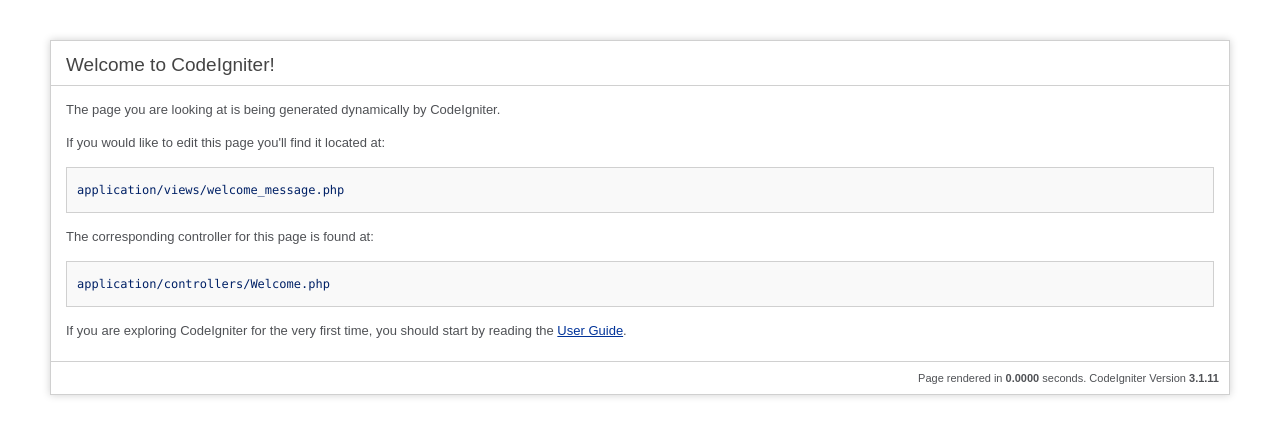
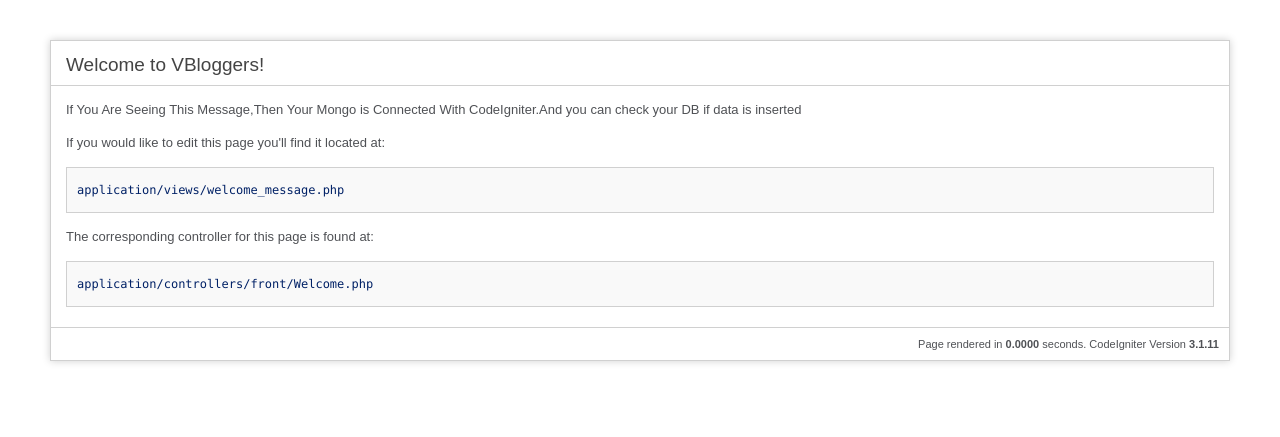
Before and after one commit to TejaswiReddy2/phpmongocodeiniter, a CodeIgniter app: the page made by application/views/welcome_message.php in a window 1280 px wide. Shown: the top 437 px of the page. Run offline with CodeIgniter, Linux system fonts and the light colour scheme.

Commit message:
First commit

```diff
--- a/application/config/routes.php
+++ b/application/config/routes.php
@@ -49,6 +49,6 @@ defined('BASEPATH') OR exit('No direct script access allowed');
 | Examples:	my-controller/index	-> my_controller/index
 |		my-controller/my-method	-> my_controller/my_method
 */
-$route['default_controller'] = 'welcome';
+$route['default_controller'] = 'front/welcome/index';
 $route['404_override'] = '';
 $route['translate_uri_dashes'] = FALSE;
--- a/application/controllers/Welcome.php
+++ b/application/controllers/front/Welcome.php
@@ -17,10 +17,9 @@ class Welcome extends CI_Controller {
 		$param['userEmail']  		=		"info@vbloggers.in";
 		$data = $this->common_model->addData('inter_users',$param);
 		if($data):
-			echo "Data inserted";die;
+			$this->load->view('welcome_message');
 		else:
 			echo "Something went wrong";die;
 		endif;
-		$this->load->view('welcome_message');
 	}
 }
--- /dev/null
+++ b/application/core/MY_Router.php
@@ -0,0 +1,54 @@
+<?php
+/**
+ * Override Set default controller
+ *
+ * @author : amit
+ *
+ * @return  void
+ */
+class MY_Router extends CI_Router {
+    protected function _set_default_controller() {
+
+        if (empty($this->default_controller)) {
+
+            show_error('Unable to determine what should be displayed. A default route has not been specified in the routing file.');
+        }
+        // Is the method being specified?
+        if (sscanf($this->default_controller, '%[^/]/%s', $class, $method) !== 2) {
+            $method = 'index';
+        }
+
+        // This is what I added, checks if the class is a directory
+        if( is_dir(APPPATH.'controllers/'.$class) ) {
+
+            // Set the class as the directory
+
+            $this->set_directory($class);
+
+            // $method is the class
+
+            $class = $method;
+
+            // Re check for slash if method has been set
+
+            if (sscanf($method, '%[^/]/%s', $class, $method) !== 2) {
+                $method = 'index';
+            }
+        }
+
+        if ( ! file_exists(APPPATH.'controllers/'.$this->directory.ucfirst($class).'.php')) {
+
+            // This will trigger 404 later
+
+            return;
+        }
+        $this->set_class($class);
+        $this->set_method($method);
+        // Assign routed segments, index starting from 1
+        $this->uri->rsegments = array(
+            1 => $class,
+            2 => $method
+        );
+        log_message('debug', 'No URI present. Default controller set.');
+    }
+}
--- a/application/views/welcome_message.php
+++ b/application/views/welcome_message.php
@@ -4,7 +4,7 @@ defined('BASEPATH') OR exit('No direct script access allowed');
 <html lang="en">
 <head>
 	<meta charset="utf-8">
-	<title>Welcome to CodeIgniter</title>
+	<title>Welcome to VBloggers</title>
 
 	<style type="text/css">
 
@@ -68,18 +68,18 @@ defined('BASEPATH') OR exit('No direct script access allowed');
 <body>
 
 <div id="container">
-	<h1>Welcome to CodeIgniter!</h1>
+	<h1>Welcome to VBloggers!</h1>
 
 	<div id="body">
-		<p>The page you are looking at is being generated dynamically by CodeIgniter.</p>
+		<p>If You Are Seeing This Message,Then Your Mongo is Connected With CodeIgniter.And you can check your DB if data is inserted</p>
 
 		<p>If you would like to edit this page you'll find it located at:</p>
 		<code>application/views/welcome_message.php</code>
 
 		<p>The corresponding controller for this page is found at:</p>
-		<code>application/controllers/Welcome.php</code>
+		<code>application/controllers/front/Welcome.php</code>
 
-		<p>If you are exploring CodeIgniter for the very first time, you should start by reading the <a href="user_guide/">User Guide</a>.</p>
+
 	</div>
 
 	<p class="footer">Page rendered in <strong>{elapsed_time}</strong> seconds. <?php echo  (ENVIRONMENT === 'development') ?  'CodeIgniter Version <strong>' . CI_VERSION . '</strong>' : '' ?></p>
```
